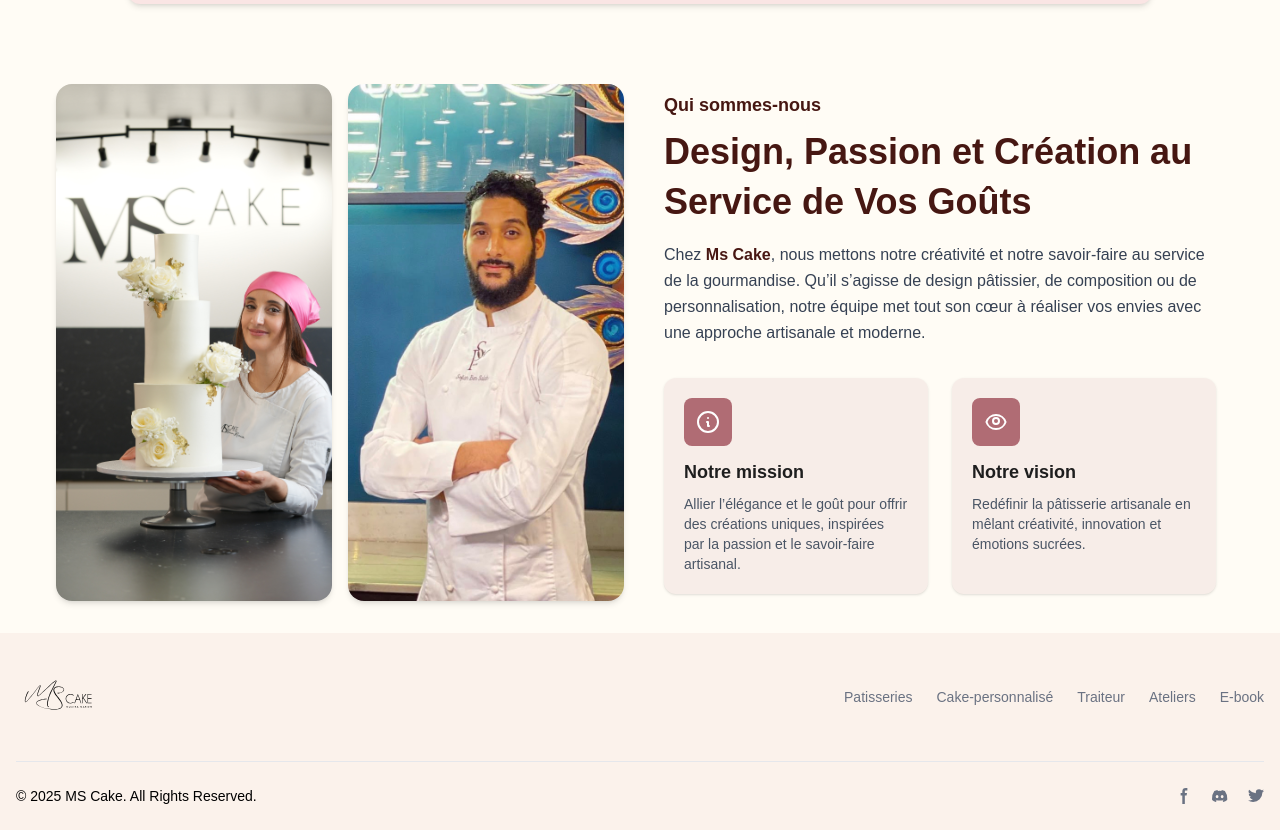
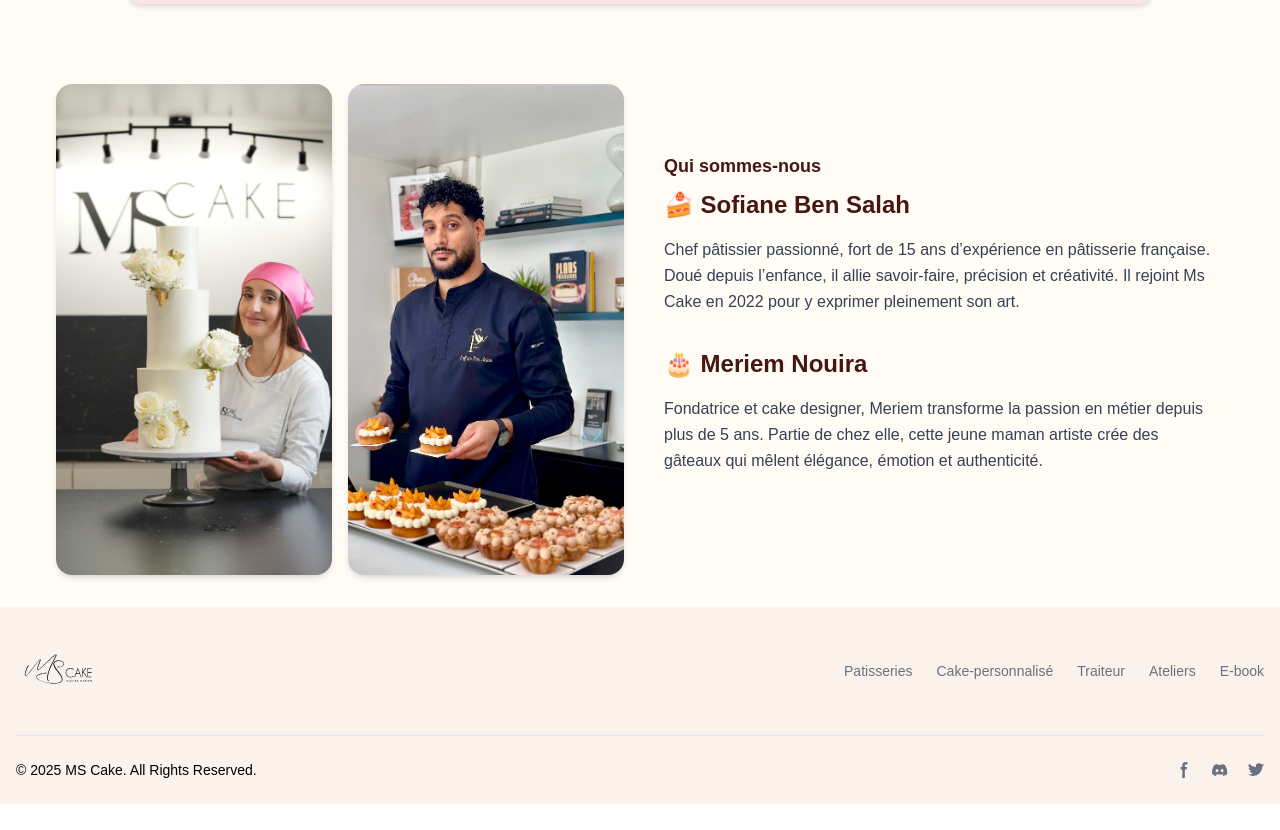
Before and after one commit to dhiachini/Ms-cake, a React (Vite) app: page / in a window 1280 px wide. Shown: the part 1380-2210 px from the top of the page. After the commit the page ends 2184 px from the top, so only its background shows below. Built offline with nearby package versions, Linux system fonts and the light colour scheme; no server answers.

Commit message:
about us updated

```diff
--- a/src/Layout.tsx
+++ b/src/Layout.tsx
@@ -57,82 +57,26 @@ const Layout: React.FC<LayoutProps> = ({ children }) => {
               <p className="text-[#461712] font-semibold text-lg mb-2">
                 Qui sommes-nous
               </p>
-              <h2 className="text-3xl md:text-4xl font-bold text-[#461712] mb-4 leading-snug">
-                Design, Passion et Création au Service de Vos Goûts
+              <h2 className="text-xl md:text-2xl font-bold text-[#461712] mb-4 leading-snug">
+                🍰 Sofiane Ben Salah
               </h2>
               <p className="text-gray-700 text-base mb-8 leading-relaxed">
-                Chez{" "}
-                <span className="font-semibold text-[#481713]">Ms Cake</span>,
-                nous mettons notre créativité et notre savoir-faire au service
-                de la gourmandise. Qu’il s’agisse de design pâtissier, de
-                composition ou de personnalisation, notre équipe met tout son
-                cœur à réaliser vos envies avec une approche artisanale et
-                moderne.
+                Chef pâtissier passionné, fort de 15 ans d’expérience en
+                pâtisserie française. Doué depuis l’enfance, il allie
+                savoir-faire, précision et créativité. Il rejoint Ms Cake en
+                2022 pour y exprimer pleinement son art.
+              </p>
+              <h2 className="text-xl md:text-2xl font-bold text-[#461712] mb-4 leading-snug">
+                🎂 Meriem Nouira
+              </h2>
+              <p className="text-gray-700 text-base mb-8 leading-relaxed">
+                Fondatrice et cake designer, Meriem transforme la passion en
+                métier depuis plus de 5 ans. Partie de chez elle, cette jeune
+                maman artiste crée des gâteaux qui mêlent élégance, émotion et
+                authenticité.{" "}
               </p>
 
-              {/* 🎯 Mission / Vision */}
-              <div className="flex flex-col sm:flex-row gap-6 justify-center lg:justify-start">
-                {/* Mission */}
-                <div className="flex flex-col items-center sm:items-start bg-[#b06c74]/10 p-5 rounded-xl w-full sm:w-1/2 shadow-sm hover:shadow-md transition">
-                  <div className="bg-[#b06c74] text-white p-3 rounded-lg mb-3">
-                    <svg
-                      xmlns="http://www.w3.org/2000/svg"
-                      className="w-6 h-6"
-                      fill="none"
-                      viewBox="0 0 24 24"
-                      stroke="currentColor"
-                    >
-                      <path
-                        strokeLinecap="round"
-                        strokeLinejoin="round"
-                        strokeWidth={2}
-                        d="M13 16h-1v-4h-1m1-4h.01M12 2a10 10 0 100 20 10 10 0 000-20z"
-                      />
-                    </svg>
-                  </div>
-                  <h3 className="font-semibold text-lg text-[#1e1e1e]">
-                    Notre mission
-                  </h3>
-                  <p className="text-gray-600 text-sm mt-2">
-                    Allier l’élégance et le goût pour offrir des créations
-                    uniques, inspirées par la passion et le savoir-faire
-                    artisanal.
-                  </p>
-                </div>
 
-                {/* Vision */}
-                <div className="flex flex-col items-center sm:items-start bg-[#b06c74]/10 p-5 rounded-xl w-full sm:w-1/2 shadow-sm hover:shadow-md transition">
-                  <div className="bg-[#b06c74] text-white p-3 rounded-lg mb-3">
-                    <svg
-                      xmlns="http://www.w3.org/2000/svg"
-                      className="w-6 h-6"
-                      fill="none"
-                      viewBox="0 0 24 24"
-                      stroke="currentColor"
-                    >
-                      <path
-                        strokeLinecap="round"
-                        strokeLinejoin="round"
-                        strokeWidth={2}
-                        d="M12 8c1.657 0 3 1.343 3 3s-1.343 3-3 3-3-1.343-3-3 1.343-3 3-3z"
-                      />
-                      <path
-                        strokeLinecap="round"
-                        strokeLinejoin="round"
-                        strokeWidth={2}
-                        d="M2.458 12C3.732 7.943 7.523 5 12 5s8.268 2.943 9.542 7c-1.274 4.057-5.065 7-9.542 7s-8.268-2.943-9.542-7z"
-                      />
-                    </svg>
-                  </div>
-                  <h3 className="font-semibold text-lg text-[#1e1e1e]">
-                    Notre vision
-                  </h3>
-                  <p className="text-gray-600 text-sm mt-2">
-                    Redéfinir la pâtisserie artisanale en mêlant créativité,
-                    innovation et émotions sucrées.
-                  </p>
-                </div>
-              </div>
             </div>
           </div>
         </div>
```
Also changed, not shown: src/assets/images/Sofien.jpeg.
